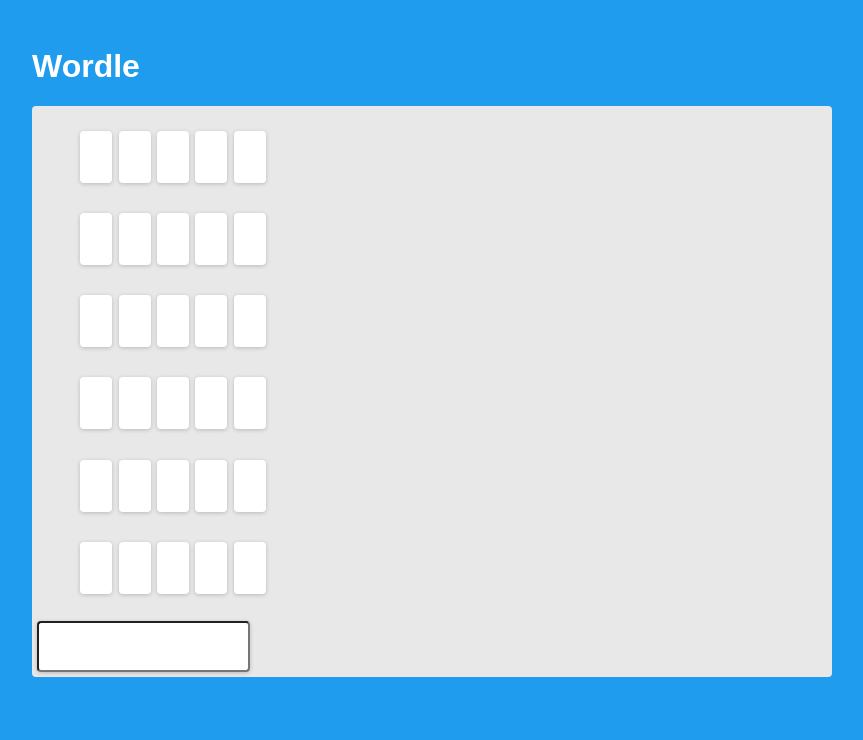
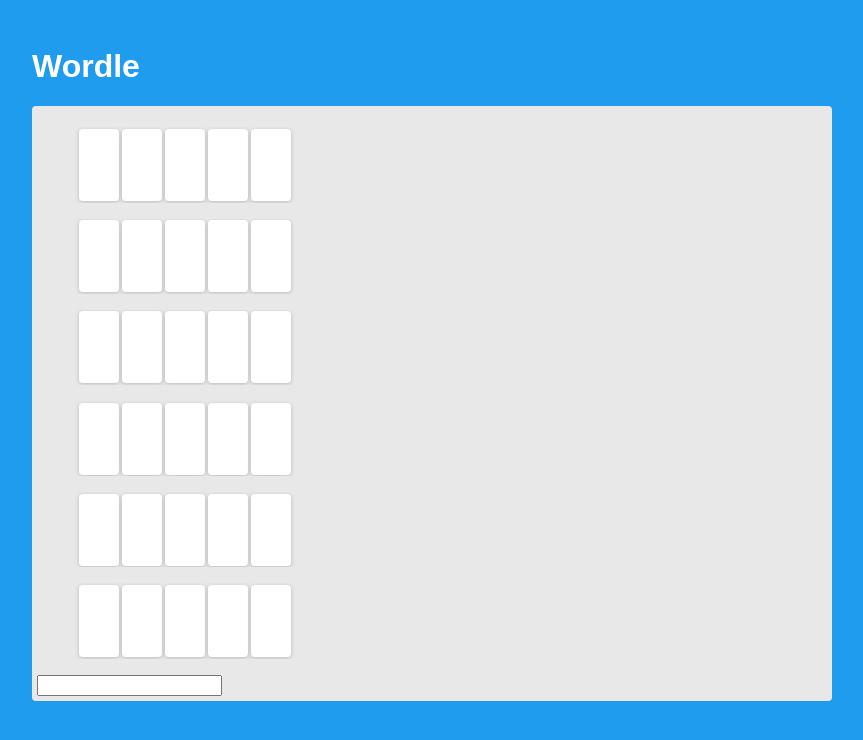
Before and after one commit to marinarierav/Wordle, a React (Create React App) app: page / in a window 1280 px wide. Shown: the top 740 px of the page, without its empty margins (16-879 px from the left). Built offline with nearby package versions, Linux system fonts and the light colour scheme.

Commit message:
feat: add Word basic behaviour

```diff
--- a/src/App.js
+++ b/src/App.js
@@ -3,10 +3,14 @@
 import Word from "./components/Word";
 
 function App() {
-  const [words, setWords] = React.useState(Array(6).fill({ text: "Word" }));
+  const [words, setWords] = React.useState(Array(6).fill({ text: "" }));
+
+  const [currentWordIndex, setCurrentWord] = React.useState(0);
 
   const addWord = (text) => {
-    const newWords = [...words, { text }];
+    const newWords = words;
+    newWords[currentWordIndex] = { text };
+    setCurrentWord(currentWordIndex + 1);
     setWords(newWords);
   };
 
--- a/src/components/AddWordForm.js
+++ b/src/components/AddWordForm.js
@@ -6,7 +6,8 @@
   const handleSubmit = (e) => {
     e.preventDefault();
     if (!text) return;
-    addWord(text);
+    if (text.length !== 5) return;
+    addWord(text.toUpperCase());
     setText("");
   };
 
--- a/src/components/Letter.js
+++ b/src/components/Letter.js
@@ -1,9 +1,7 @@
 function Letter({ letter }) {
   return (
-    <div className="list">
-      <div className="card">
-        <h2>{letter}</h2>
-      </div>
+    <div className="letter">
+      <h2>{letter}</h2>
     </div>
   );
 }
--- a/src/components/Word.js
+++ b/src/components/Word.js
@@ -1,23 +1,26 @@
+import React, { useEffect } from "react";
 import Letter from "./Letter";
 
 function Word({ text }) {
-  const getLetters = function () {
-    const letters = [];
-    for (let i = 1; i <= 5; i++) {
-      letters.push(
-        <li>
-          <Letter id={i} key={i} />
-        </li>
-      );
+  const [letters, setLetters] = React.useState(Array(5).fill(""));
+
+  useEffect(() => {
+    if (text.length > 0) {
+      setLetters([...text]);
     }
-    return letters;
-  };
-
-  const letters = getLetters();
+  }, [text]);
 
   return (
     <div>
-      <ul>{letters}</ul>
+      <ul>
+        {letters.map((letter, index) => {
+          return (
+            <li>
+              <Letter index={index} letter={letter} />
+            </li>
+          );
+        })}
+      </ul>
     </div>
   );
 }
--- a/src/index.css
+++ b/src/index.css
@@ -46,20 +46,13 @@
   background-color: #f8dae9;
 }
 
-.card {
+.letter {
   background-color: white;
   border-radius: 4px;
   box-shadow: 0 1px 4px rgba(0, 0, 0, 0.2);
-  padding: 1rem;
-}
-
-.card--complete {
-  text-decoration: line-through;
-  background-color: #e8e8e8;
-}
-
-.list {
-  padding-bottom: 0.5rem;
+  min-width: 2.5rem;
+  min-height: 4.5rem;
+  padding: 0.1rem;
 }
 
 .content {
@@ -73,29 +66,6 @@
   text-align: right;
 }
 
-.modal {
-  box-shadow: 0 1px 4px rgba(0, 0, 0, 0.2);
-  border-radius: 6px;
-  background-color: white;
-  padding: 1rem;
-  text-align: center;
-  width: 30rem;
-  z-index: 10;
-  position: fixed;
-  top: 20vh;
-  left: calc(50% - 15rem);
-}
-
-.backdrop {
-  position: fixed;
-  z-index: 1;
-  background-color: rgba(0, 0, 0, 0.75);
-  width: 100%;
-  height: 100vh;
-  top: 0;
-  left: 0;
-}
-
 ul {
   list-style-type: none;
   overflow: hidden;
@@ -103,6 +73,6 @@
 
 li {
   float: left;
-  padding: 0.2rem;
+  padding: 0.1rem;
   text-align: center;
 }
```
